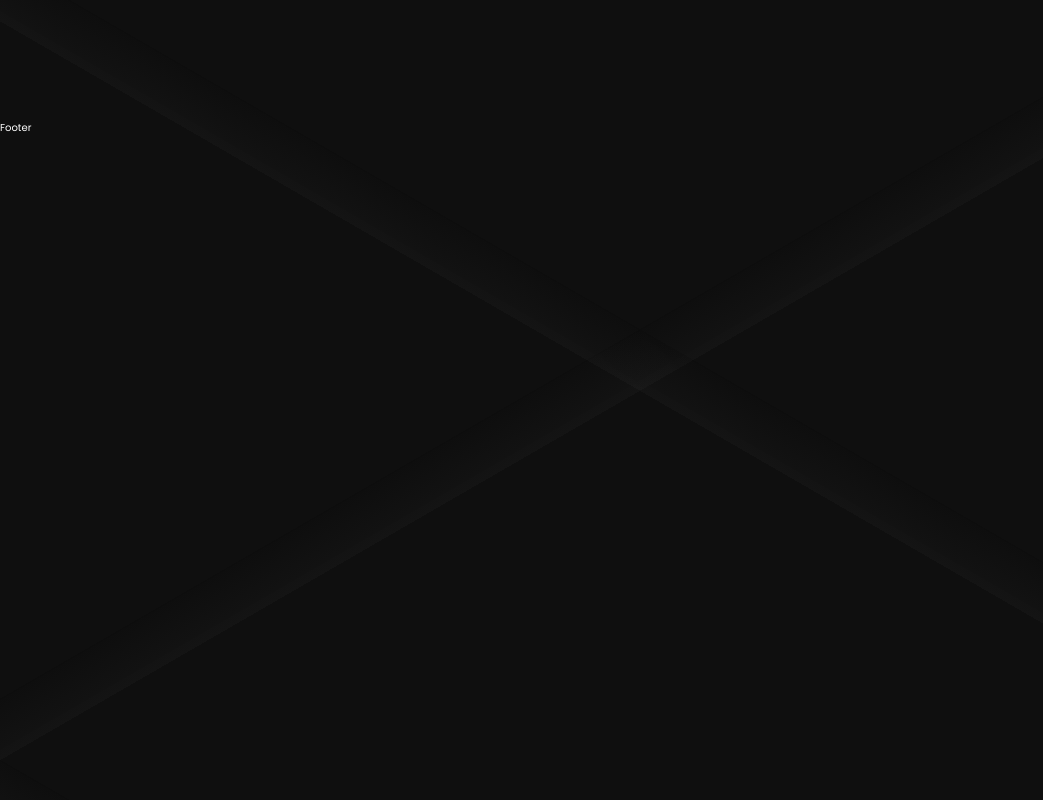
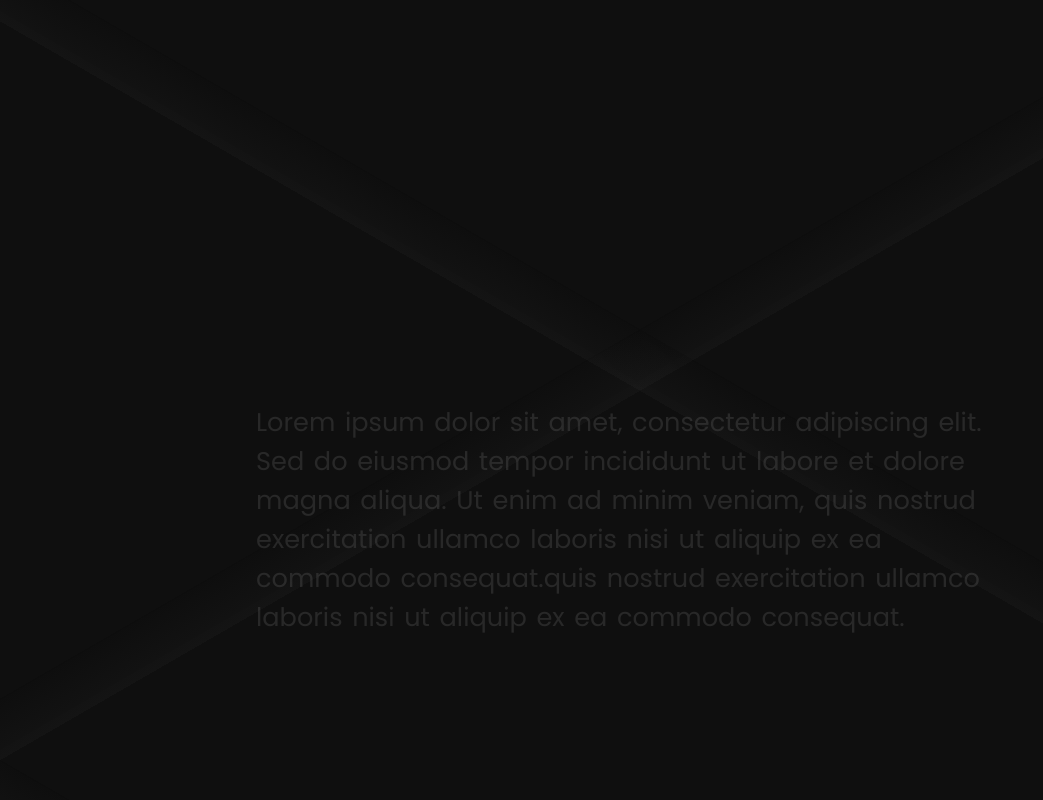
Before and after one commit to haneeshraj/candy-heist, a Next.js app: page / in a window 1280 px wide. Shown: the part 1640-2440 px from the top of the page, without its empty margins (0-1043 px from the left). Built offline with nearby package versions, Linux system fonts and the light colour scheme; a web font is replaced by a local one.

Commit message:
feat: section 2 not responsive yet

```diff
--- a/src/app/page.tsx
+++ b/src/app/page.tsx
@@ -1,12 +1,14 @@
 import LandingSection from "@/components/sections/Home/LandingSection/LandingSection";
+import DescSection from "@/components/sections/Home/DescSection/DescSection";
+import InfoSection from "@/components/sections/Home/InfoSection/InfoSection";
 import "./globals.scss";
-import InfoSection from "@/components/sections/Home/InfoSection/InfoSection";
 
 export default function Home() {
   return (
     <>
       <LandingSection />
       <InfoSection />
+      <DescSection />
     </>
   );
 }
--- /dev/null
+++ b/src/components/sections/Home/DescSection/DescSection.tsx
@@ -0,0 +1,74 @@
+"use client";
+
+import React, { useRef, useEffect } from "react";
+import gsap from "gsap";
+import { ScrollTrigger } from "gsap/ScrollTrigger";
+
+import styles from "./styles.module.scss";
+
+const DescSection = () => {
+  const text =
+    "Lorem ipsum dolor sit amet, consectetur adipiscing elit. Sed do eiusmod tempor incididunt ut labore et dolore magna aliqua. Ut enim ad minim veniam, quis nostrud exercitation ullamco laboris nisi ut aliquip ex ea commodo consequat.quis nostrud exercitation ullamco laboris nisi ut aliquip ex ea commodo consequat.";
+
+  const letterRefs = useRef<(HTMLSpanElement | null)[]>([]);
+  const containerRef = useRef<HTMLElement>(null);
+
+  const splitLetters = (word: string) => {
+    const letters: React.ReactNode[] = [];
+    word.split("").forEach((letter, index) => {
+      letters.push(
+        <span
+          key={letter + "_" + index}
+          ref={(el) => {
+            letterRefs.current.push(el);
+          }}
+          className={styles["letter"]}
+        >
+          {letter}
+        </span>
+      );
+    });
+    return letters;
+  };
+
+  const splitWords = (text: string) => {
+    const words: React.ReactNode[] = [];
+
+    text.split(" ").forEach((word, index) => {
+      words.push(
+        <span key={word + "_" + index} className={styles["word"]}>
+          {splitLetters(word)}
+        </span>
+      );
+    });
+    return words;
+  };
+
+  const createAnimation = () => {
+    gsap.to(letterRefs.current, {
+      scrollTrigger: {
+        trigger: containerRef.current,
+        scrub: true,
+        start: "top-=50% top",
+        end: `+=${window.innerHeight / 1.6}`,
+        markers: true,
+      },
+      opacity: 1,
+      ease: "none",
+      stagger: 0.1,
+    });
+  };
+
+  useEffect(() => {
+    gsap.registerPlugin(ScrollTrigger);
+    createAnimation();
+  });
+
+  return (
+    <section className={styles["desc"]} ref={containerRef}>
+      <div className={styles["desc__container"]}>{splitWords(text)}</div>
+    </section>
+  );
+};
+
+export default DescSection;
--- /dev/null
+++ b/src/components/sections/Home/DescSection/styles.module.scss
@@ -0,0 +1,20 @@
+.desc {
+  height: 100dvh;
+  display: flex;
+  align-items: center;
+  justify-content: center;
+
+  &__container {
+    width: 60%;
+    font-size: clamp(2rem, 2vw, 4rem);
+  }
+}
+
+.word {
+  display: inline-block;
+  margin-right: 0.6ch;
+}
+
+.letter {
+  opacity: 0.1;
+}
```
